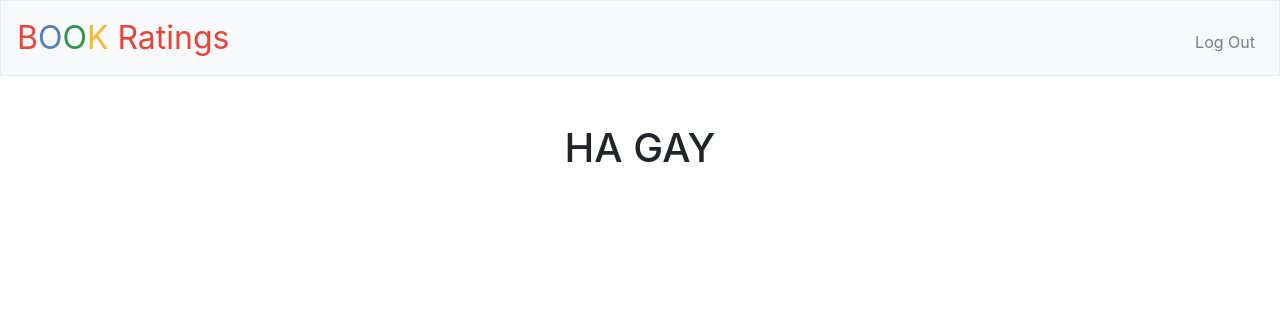
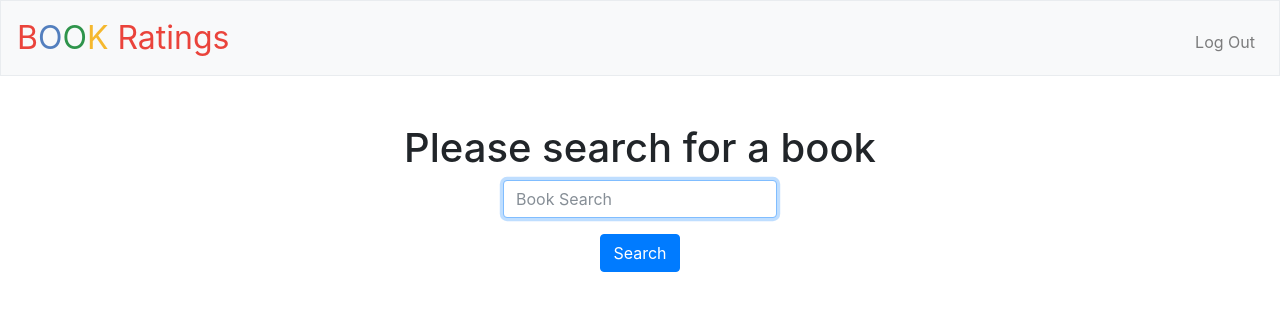
Before and after one commit to umanchanda/umanchandabooks, a Flask app: page / in a window 1280 px wide. Shown: the top 336 px of the page. Run offline with Flask 2, Linux system fonts and the light colour scheme; the visitor is signed in with stand-in values (Sample User, id 1); some libraries are stand-ins or nearby versions.

Commit message:
polished search function

```diff
--- a/app.py
+++ b/app.py
@@ -25,18 +25,18 @@ engine = create_engine("postgres://wzhyqownmxotta:996a486a693a09dc9427b75e478778
 db = scoped_session(sessionmaker(bind=engine))
 
 
-@app.route("/")
+@app.route("/", methods=['GET', 'POST'])
 @login_required
 def index():
     if request.method == "POST":
-        if not request.form.get("book"):
+        search = str(request.form.get("book")).lower()
+        if not search:
             return apology("Invalid search query")
-
-        search = "%" + request.method.get("book") + "%"
-        db.execute("SELECT * FROM books WHERE title LIKE :title OR author LIKE :author OR isbn LIKE :isbn", {'title':search, 'author':search, 'isbn':search}).fetchall()
+        search = "%" + search + "%"
+        results = db.execute("SELECT * FROM books WHERE LOWER(title) LIKE :search OR LOWER(author) LIKE :search OR isbn LIKE :search OR year LIKE :search", {'search':search}).fetchall()
+        return render_template("search.html",books=results)
+    else:
         return render_template("index.html")
-    else:
-        return render_template("search.html")
 
 @app.route("/register", methods=["GET", "POST"])
 def register():
--- a/requirements.txt
+++ b/requirements.txt
@@ -1,6 +1,6 @@
 Flask
 Flask-Session
-psycopg2-binary
+psycopg2-binary==2.8
 SQLAlchemy
 requests
 gunicorn
--- a/templates/index.html
+++ b/templates/index.html
@@ -5,9 +5,10 @@
 {% endblock %}
 
 {% block main %}
+    <h1>Please search for a book</h1>
     <form action="/" method="post">
         <div class="form-group">
-            <input autocomplete="off" autofocus class="form-control" name="book" placeholder="Book Search" type="text"/>
+            <input autofocus class="form-control" name="book" placeholder="Book Search" type="text"/>
         </div>
         <button class="btn btn-primary" type="submit">Search</button>
     </form>
--- a/templates/search.html
+++ b/templates/search.html
@@ -5,5 +5,22 @@
 {% endblock %}
 
 {% block main %}
-    <h1>HA GAY</h1>
+    <table class='table table-striped'>
+        <thead>
+            <tr>
+                <th>ISBN</th>
+                <th>Title</th>
+                <th>Author</th>
+                <th>Year</th>
+            </tr>
+        </thead>
+        {% for book in books %}
+        <tr>
+            <td>{{ book.isbn }}</td>
+            <td>{{ book.title }}</td>
+            <td>{{ book.author }}</td>
+            <td>{{ book.year }}</td>
+        </tr>
+        {% endfor %}
+    </table>
 {% endblock %}
```
